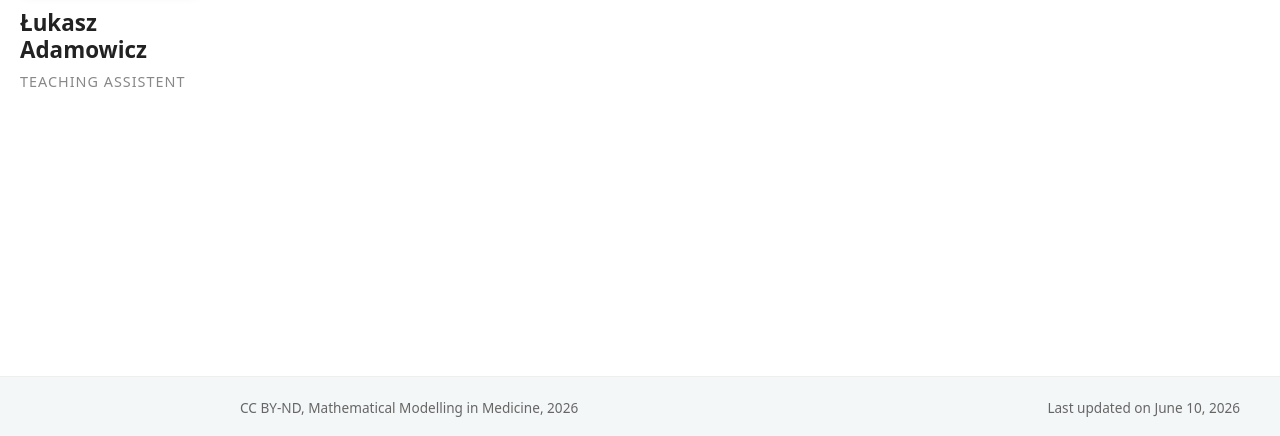
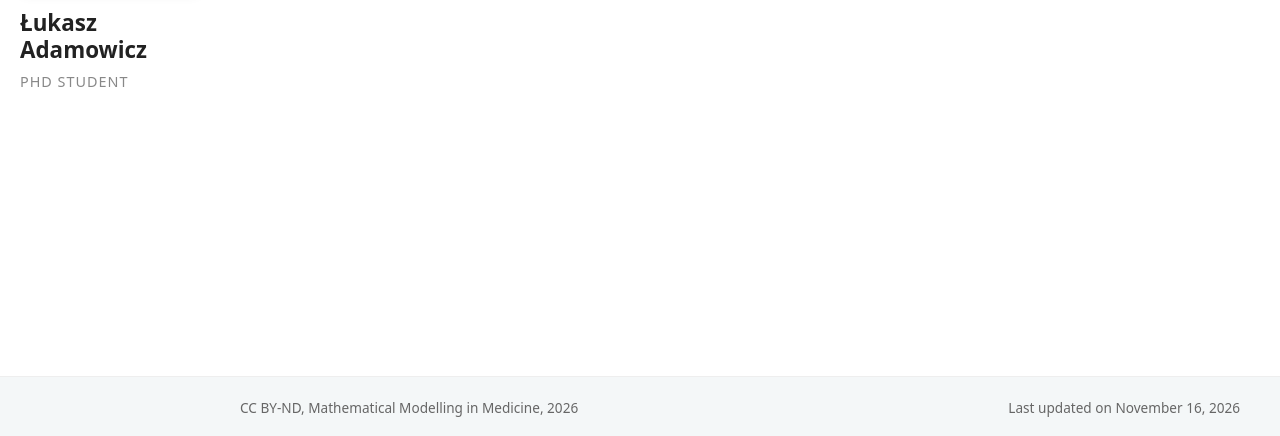
Before and after one commit to mmm-hd/mmm-hd.github.io, a plain HTML site: page team/ladamowicz/index.html in a window 1280 px wide. Shown: the part 361-797 px from the top of the page. Drawn offline with Linux system fonts and the light colour scheme.

Commit message:
Deploying to gh-pages from @ mmm-hd/mmm-hd.github.io@6508bec14e4029e822afc8a5544adbc2424d04aa 🚀

```diff
--- a/team/ladamowicz/index.html
+++ b/team/ladamowicz/index.html
@@ -38,7 +38,7 @@
 
     <h1 class="sidebar-name">Łukasz Adamowicz</h1>
 
-    <p class="sidebar-role">Teaching Assistent</p>
+    <p class="sidebar-role">PhD Student</p>
 
 
 
@@ -87,7 +87,7 @@
             CC BY-ND, Mathematical Modelling in Medicine, 2026
         </div>
         <div class="footer-right">
-            Last updated on June 10, 2026
+            Last updated on November 16, 2026
         </div>
     </div>
 </footer>
```
